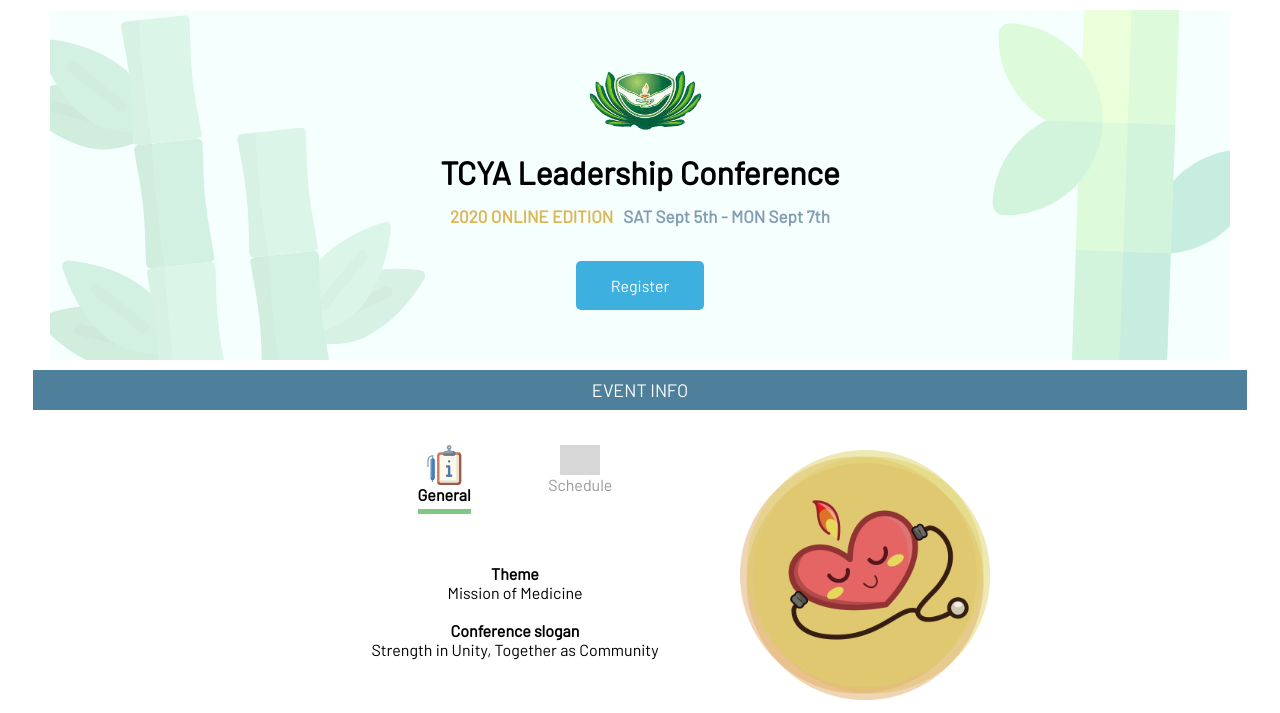
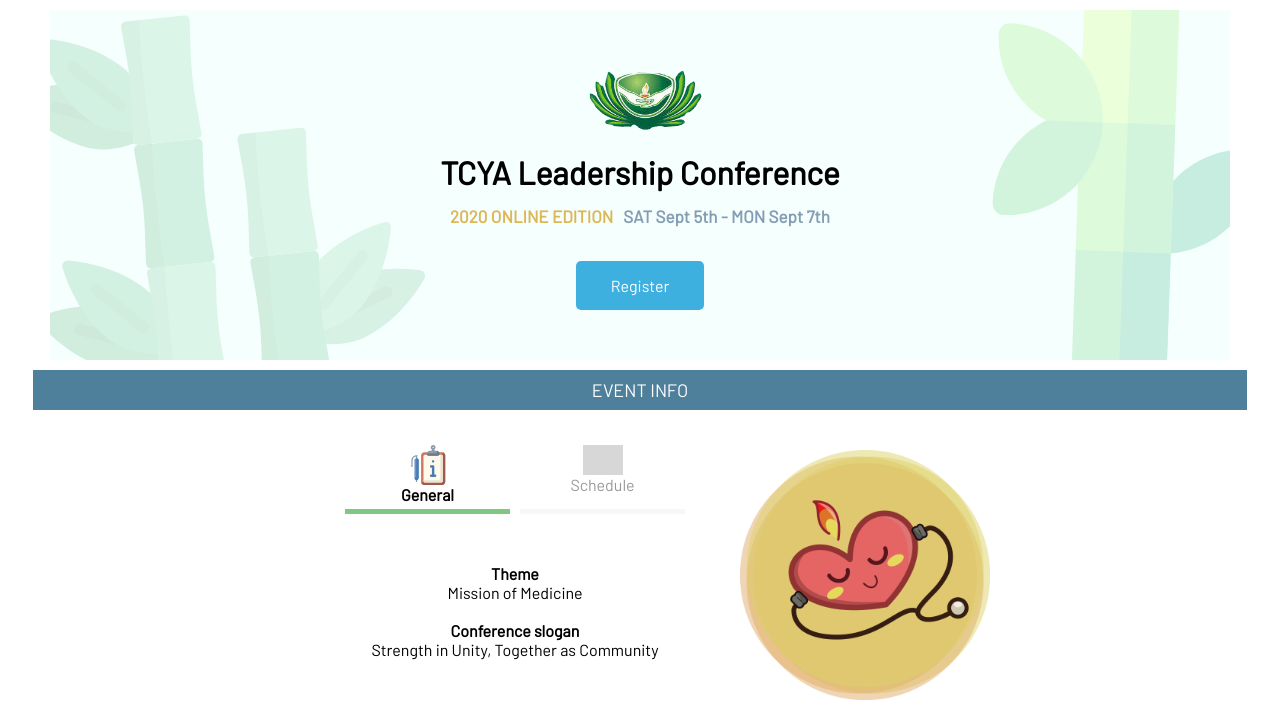
Before and after one commit to michaelaranda-web/tcya2020, a PHP site: page / in a window 1280 px wide. Shown: the top 713 px of the page. Run offline with PHP 8.4, Linux system fonts and the light colour scheme; some libraries are stand-ins or nearby versions; grey boxes are pictures that could not be loaded.

Commit message:
Adjusts event selector items styling.

```diff
--- a/css/index.css
+++ b/css/index.css
@@ -135,10 +135,13 @@
           position: relative;
           display: flex;
           flex-direction: column;
+          flex: 1;
           align-items: center;
           opacity: 0.4;
           cursor: pointer;
-          padding-bottom: 5px; }
+          margin: 0 5px;
+          padding-bottom: 5px;
+          border-bottom: 5px solid #eaeaea; }
           @supports (-ms-ime-align: auto) {
             #main-content #event-info-and-heart-section-container #event-info-section #event-info-selectors-container .event-info-selector {
               padding: 0 10px; } }
--- a/sass/index.scss
+++ b/sass/index.scss
@@ -191,10 +191,13 @@
           position: relative;
           display: flex;
           flex-direction: column;
+          flex: 1;
           align-items: center;
           opacity: 0.4;
           cursor: pointer;
+          margin: 0 5px;
           padding-bottom: 5px;
+          border-bottom: 5px solid #eaeaea;
 
           .event-info-selector-icon {
             max-width: 40px;
```
Also changed, not shown: 1 other file.
